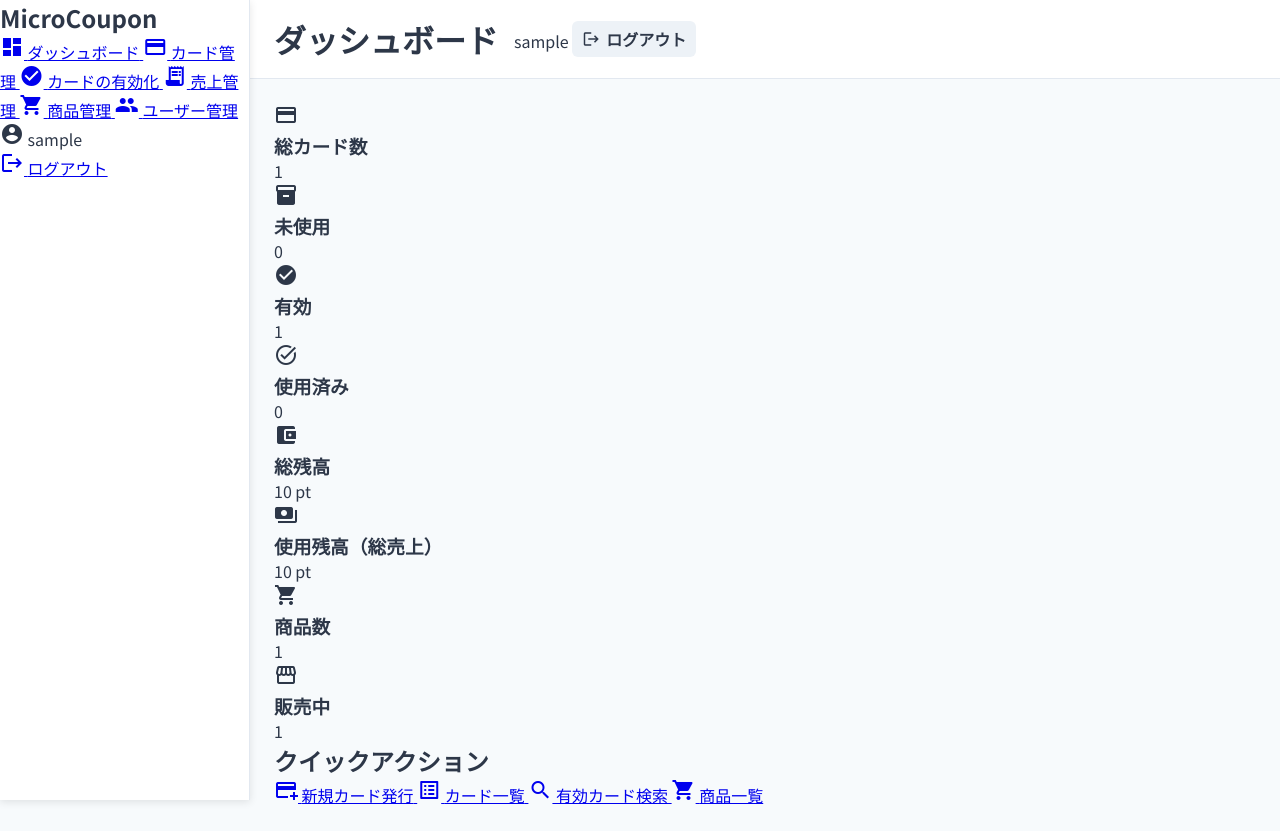
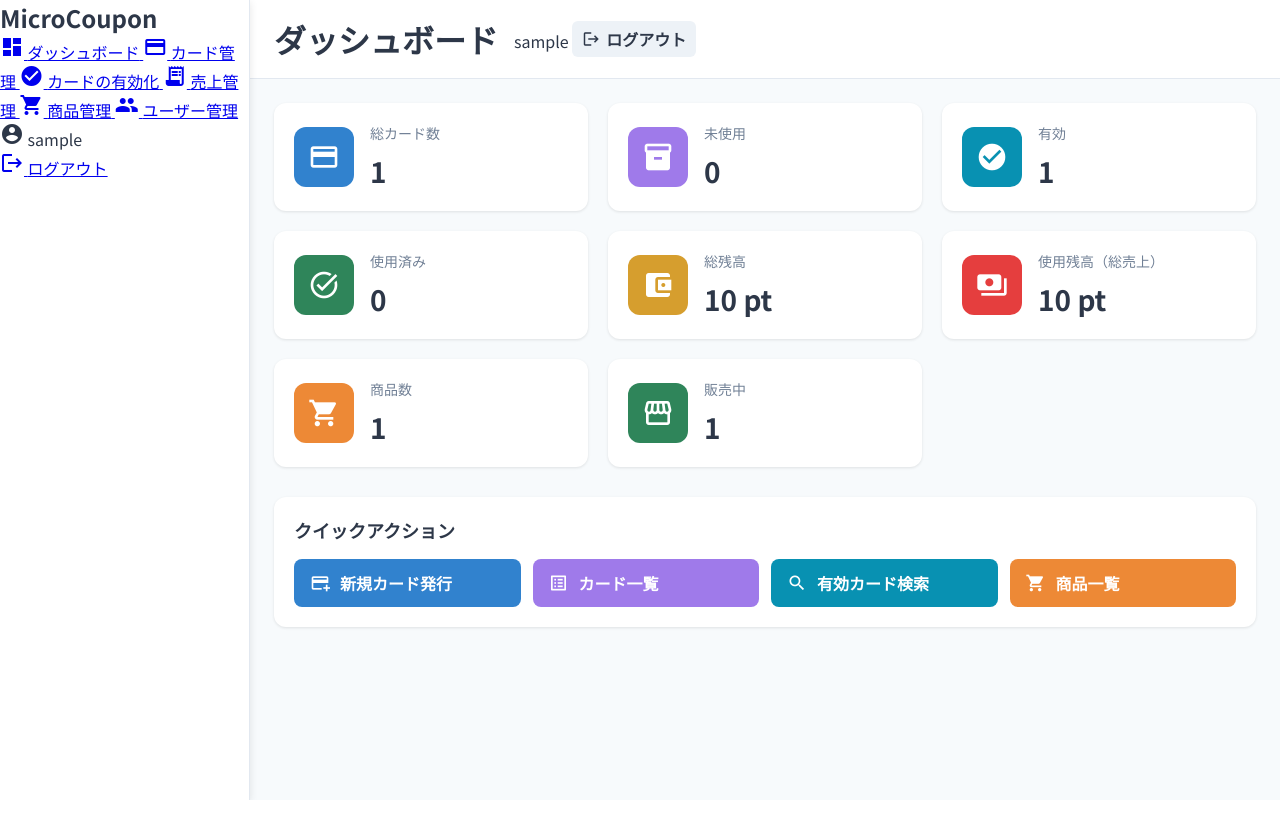
Before and after one commit to mikannohako/MicroCoupon, a Django app: page /manage/ in a window 1280 px wide. After the commit the page ends 800 px from the top, so only its background shows below. Run offline with Django 5.2, Linux system fonts and the light colour scheme; a user stored in the database is signed in; tables that the repository leaves empty hold one stand-in row (values such as "Sample post"); parts of the project's set-up code (start-up, migrations or seed data) failed here and were passed over.

Commit message:
Add dashboard icon and card styling with proper color backgrounds

```diff
--- a/django/static/microcoupon/css/admin.css
+++ b/django/static/microcoupon/css/admin.css
@@ -5,6 +5,8 @@
     font-style: normal;
     font-size: 24px;
     display: inline-flex;
+    align-items: center;
+    justify-content: center;
     line-height: 1;
     text-transform: none;
     letter-spacing: normal;
@@ -15,6 +17,165 @@
 
 .material-icons.small {
     font-size: 18px;
+}
+
+/* Dashboard Styles */
+.dashboard {
+    max-width: 1400px;
+    margin: 0 auto;
+}
+
+.stats-grid {
+    display: grid;
+    grid-template-columns: repeat(auto-fit, minmax(280px, 1fr));
+    gap: 20px;
+    margin-bottom: 30px;
+}
+
+.stat-card {
+    background: white;
+    border-radius: 12px;
+    padding: 20px;
+    display: flex;
+    align-items: center;
+    gap: 16px;
+    box-shadow: 0 1px 3px rgba(0, 0, 0, 0.1);
+    transition: all 0.3s;
+}
+
+.stat-card:hover {
+    box-shadow: 0 4px 12px rgba(0, 0, 0, 0.15);
+    transform: translateY(-2px);
+}
+
+.stat-icon {
+    width: 60px;
+    height: 60px;
+    border-radius: 12px;
+    display: flex;
+    align-items: center;
+    justify-content: center;
+    flex-shrink: 0;
+}
+
+.stat-icon .material-icons {
+    font-size: 32px;
+    color: white;
+}
+
+.stat-icon-primary {
+    background: #3182ce;
+}
+
+.stat-icon-secondary {
+    background: #9f7aea;
+}
+
+.stat-icon-info {
+    background: #0891b2;
+}
+
+.stat-icon-success {
+    background: #2f855a;
+}
+
+.stat-icon-warning {
+    background: #d69e2e;
+}
+
+.stat-icon-danger {
+    background: #e53e3e;
+}
+
+.stat-icon-accent {
+    background: #ed8936;
+}
+
+.stat-info h3 {
+    font-size: 14px;
+    color: #718096;
+    font-weight: 500;
+    margin-bottom: 8px;
+}
+
+.stat-value {
+    font-size: 28px;
+    font-weight: 700;
+    color: #2d3748;
+    margin: 0;
+}
+
+.quick-actions {
+    background: white;
+    border-radius: 12px;
+    padding: 20px;
+    box-shadow: 0 1px 3px rgba(0, 0, 0, 0.1);
+}
+
+.quick-actions h2 {
+    font-size: 18px;
+    margin-bottom: 16px;
+    color: #2d3748;
+}
+
+.action-buttons {
+    display: grid;
+    grid-template-columns: repeat(auto-fit, minmax(200px, 1fr));
+    gap: 12px;
+}
+
+.action-btn {
+    display: flex;
+    align-items: center;
+    gap: 10px;
+    padding: 12px 16px;
+    border-radius: 8px;
+    text-decoration: none;
+    font-weight: 600;
+    transition: all 0.2s;
+    border: none;
+    cursor: pointer;
+    font-family: inherit;
+}
+
+.action-btn .material-icons {
+    font-size: 20px;
+}
+
+.action-btn.primary {
+    background: #3182ce;
+    color: white;
+}
+
+.action-btn.primary:hover {
+    background: #2c5282;
+}
+
+.action-btn.secondary {
+    background: #9f7aea;
+    color: white;
+}
+
+.action-btn.secondary:hover {
+    background: #805ad5;
+}
+
+.action-btn.info {
+    background: #0891b2;
+    color: white;
+}
+
+.action-btn.info:hover {
+    background: #06597f;
+}
+
+.action-btn.accent {
+    background: #ed8936;
+    color: white;
+}
+
+.action-btn.accent:hover {
+    background: #dd6b20;
 }
 
 /* Main Layout */
```
